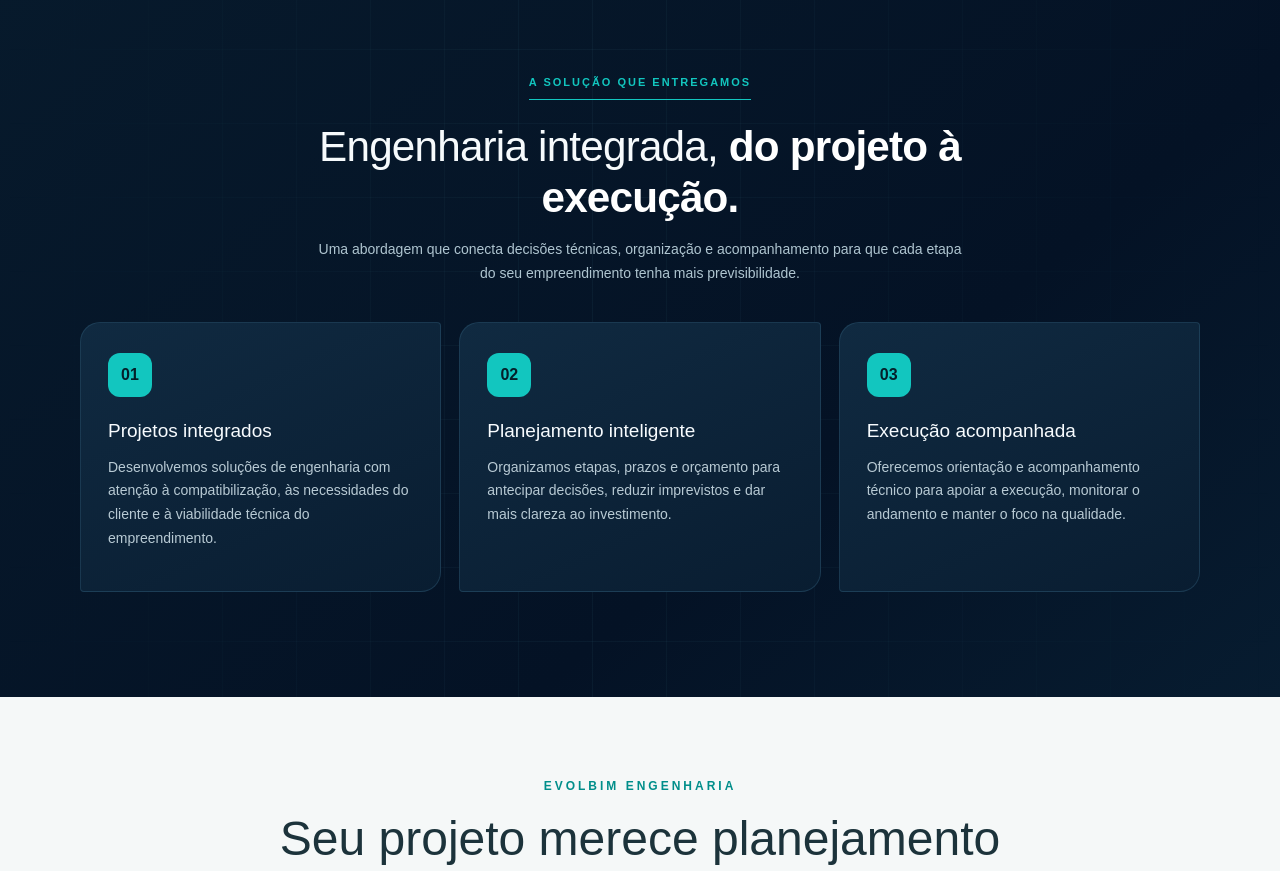
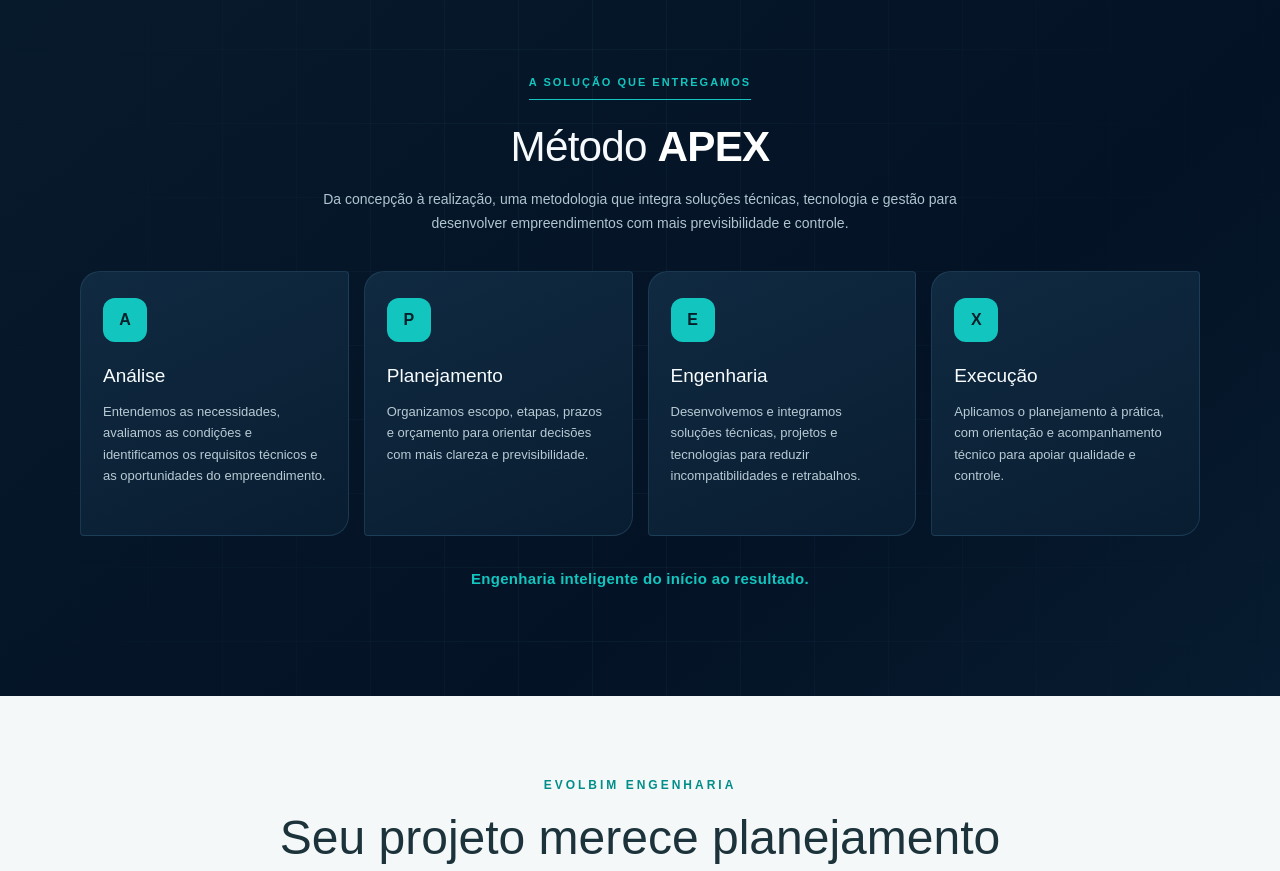
Before and after one commit to PedroDaEvolbim/evolbim-site, a Next.js app: page /solicitar-orcamento in a window 1280 px wide. Shown: the part 2140-3011 px from the top of the page. Built offline with nearby package versions, Linux system fonts and the light colour scheme.

Commit message:
Present Evolbim APEX method with four stages

```diff
--- a/app/solicitar-orcamento/page.tsx
+++ b/app/solicitar-orcamento/page.tsx
@@ -70,25 +70,31 @@ export default function SolicitarOrcamento() {
       <section className="solution" aria-labelledby="solution-title">
         <div className="solution-inner">
           <span className="solution-kicker">A SOLUÇÃO QUE ENTREGAMOS</span>
-          <h2 id="solution-title">Engenharia integrada, <strong>do projeto à execução.</strong></h2>
-          <p className="solution-intro">Uma abordagem que conecta decisões técnicas, organização e acompanhamento para que cada etapa do seu empreendimento tenha mais previsibilidade.</p>
+          <h2 id="solution-title">Método <strong>APEX</strong></h2>
+          <p className="solution-intro">Da concepção à realização, uma metodologia que integra soluções técnicas, tecnologia e gestão para desenvolver empreendimentos com mais previsibilidade e controle.</p>
           <div className="solution-grid">
             <article className="solution-card">
-              <span className="solution-index">01</span>
-              <h3>Projetos integrados</h3>
-              <p>Desenvolvemos soluções de engenharia com atenção à compatibilização, às necessidades do cliente e à viabilidade técnica do empreendimento.</p>
+              <span className="solution-index">A</span>
+              <h3>Análise</h3>
+              <p>Entendemos as necessidades, avaliamos as condições e identificamos os requisitos técnicos e as oportunidades do empreendimento.</p>
             </article>
             <article className="solution-card">
-              <span className="solution-index">02</span>
-              <h3>Planejamento inteligente</h3>
-              <p>Organizamos etapas, prazos e orçamento para antecipar decisões, reduzir imprevistos e dar mais clareza ao investimento.</p>
+              <span className="solution-index">P</span>
+              <h3>Planejamento</h3>
+              <p>Organizamos escopo, etapas, prazos e orçamento para orientar decisões com mais clareza e previsibilidade.</p>
             </article>
             <article className="solution-card">
-              <span className="solution-index">03</span>
-              <h3>Execução acompanhada</h3>
-              <p>Oferecemos orientação e acompanhamento técnico para apoiar a execução, monitorar o andamento e manter o foco na qualidade.</p>
+              <span className="solution-index">E</span>
+              <h3>Engenharia</h3>
+              <p>Desenvolvemos e integramos soluções técnicas, projetos e tecnologias para reduzir incompatibilidades e retrabalhos.</p>
+            </article>
+            <article className="solution-card">
+              <span className="solution-index">X</span>
+              <h3>Execução</h3>
+              <p>Aplicamos o planejamento à prática, com orientação e acompanhamento técnico para apoiar qualidade e controle.</p>
             </article>
           </div>
+          <p className="solution-tagline">Engenharia inteligente do início ao resultado.</p>
         </div>
       </section>
       <section className="details" id="orcamento">
@@ -149,13 +155,13 @@ export default function SolicitarOrcamento() {
         .solution h2{font-size:clamp(30px,3.3vw,43px);line-height:1.2;font-weight:400;letter-spacing:-.8px;margin:22px auto 15px;max-width:750px}
         .solution h2 strong{font-weight:750;color:#fff}
         .solution-intro{font-size:14px;line-height:1.7;color:#afc5d0;max-width:660px;margin:0 auto 36px}
-        .solution-grid{display:grid;grid-template-columns:repeat(3,minmax(0,1fr));gap:18px;text-align:left}
-        .solution-card{background:linear-gradient(155deg,#102a41,#091d31);border:1px solid #28506988;border-radius:20px 4px 20px 4px;padding:30px 27px 32px;min-height:270px;transition:transform .25s,border-color .25s,box-shadow .25s}
+        .solution-grid{display:grid;grid-template-columns:repeat(4,minmax(0,1fr));gap:15px;text-align:left}
+        .solution-card{background:linear-gradient(155deg,#102a41,#091d31);border:1px solid #28506988;border-radius:20px 4px 20px 4px;padding:26px 22px 28px;min-height:265px;transition:transform .25s,border-color .25s,box-shadow .25s}
         .solution-card:hover{transform:translateY(-5px);border-color:#12c6bf;box-shadow:0 16px 38px #0004}
         .solution-index{display:inline-grid;place-items:center;background:#12c6bf;color:#04202a;font-size:16px;font-weight:800;width:44px;height:44px;border-radius:12px}
         .solution-card h3{font-size:19px;line-height:1.3;margin:22px 0 12px;color:#f8fcff}
-        .solution-card p{font-size:14px;line-height:1.7;margin:0;color:#b8cad4}
-        @media(max-width:750px){.solution{padding:68px 18px 75px}.solution-grid{grid-template-columns:1fr;gap:14px}.solution-card{min-height:0;padding:25px}.solution-intro{margin-bottom:28px}}
+        .solution-card p{font-size:13px;line-height:1.65;margin:0;color:#b8cad4}.solution-tagline{font-size:15px;font-weight:600;color:#12c6bf;letter-spacing:.3px;margin:32px 0 0}
+        @media(min-width:751px) and (max-width:1000px){.solution-grid{grid-template-columns:repeat(2,minmax(0,1fr))}}@media(max-width:750px){.solution{padding:68px 18px 75px}.solution-grid{grid-template-columns:1fr;gap:14px}.solution-card{min-height:0;padding:25px}.solution-intro{margin-bottom:28px}}
         .details{background:#f5f8f8;color:#1c333b;padding:80px 6%}.details-inner{max-width:760px;margin:auto;text-align:center}
         .eyebrow{color:#008e8a;letter-spacing:3px;font-size:12px;font-weight:bold}
         h2{font-size:clamp(30px,4vw,48px);line-height:1.15;margin:16px 0}.details p:not(.eyebrow){font-size:18px;line-height:1.6;margin-bottom:30px}
```
